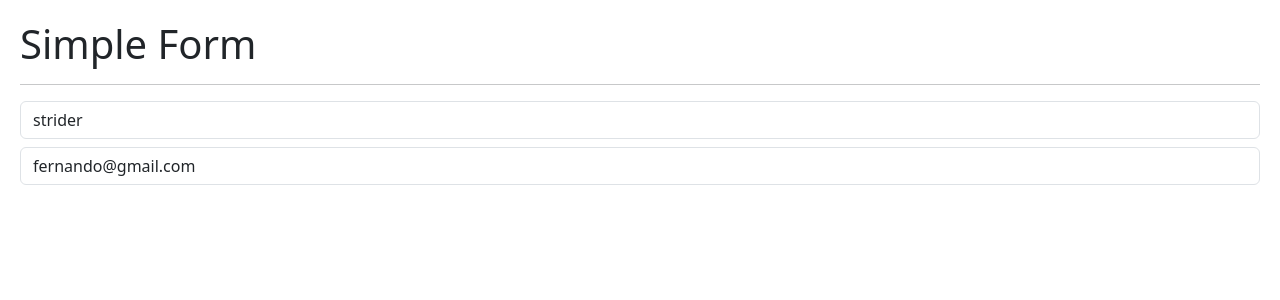
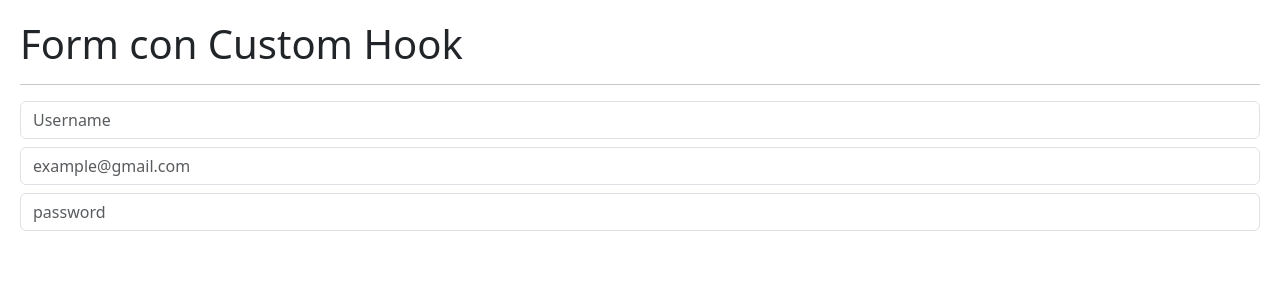
Before and after one commit to Marenco81/Hook-App, a React (Vite) app: page / in a window 1280 px wide. Shown: the top 300 px of the page. Built offline with nearby package versions, Linux system fonts and the light colour scheme.

Commit message:
Formulario con Custom Hook

```diff
--- /dev/null
+++ b/src/02-useEffect/FormWithCustomHook.jsx
@@ -0,0 +1,53 @@
+import { useEffect} from "react"
+import { useForm } from "../hooks/useForm";
+
+
+export const FormWithCustomHook = () => {
+
+
+    const {formState, onInputChange, username, email, password} = useForm({
+        username: '',
+        email: '',
+        password: ''
+    });
+
+    // const {username, email, password} = formState;
+
+
+
+  return (
+    <>
+        <h1>Form con Custom Hook</h1>
+        <hr />
+
+        <input
+            type="text"
+            className="form-control"
+            placeholder="Username"
+            name="username"
+            value={username}
+            onChange={onInputChange}
+        />
+        <input
+            type="email"
+            className="form-control mt-2"
+            placeholder="example@gmail.com"
+            name="email"
+            value={email}
+            onChange={onInputChange}
+        />
+        <input
+            type="password"
+            className="form-control mt-2"
+            placeholder="password"
+            name="password"
+            value={password}
+            onChange={onInputChange}
+        />
+
+
+    </>
+
+
+  )
+}
--- a/src/02-useEffect/Message.jsx
+++ b/src/02-useEffect/Message.jsx
@@ -1,13 +1,19 @@
-import { useEffect } from "react";
+import { useEffect, useState } from "react";
 
 export const Message = () => {
 
+    const [coords, setCoords] = useState({x:0, y:0});
 
     useEffect(() => {
-        console.log('message Mounted');
+
+        const onMouseMove = ({x,y}) => {
+            const coords = {x,y};
+            setCoords(coords);
+        }
+        window.addEventListener('mousemove', onMouseMove);
 
         return () => {
-            console.log('message UnMounted')
+            window.removeEventListener('mousemove', onMouseMove)
         }
 
     }, []);
@@ -16,6 +22,7 @@
   return (
     <>
         <h3>Usuario ya existe</h3>
+        { JSON.stringify(coords) }
     </>
   )
 }
--- /dev/null
+++ b/src/hooks/useForm.js
@@ -0,0 +1,23 @@
+import { useState } from "react";
+
+export const useForm = (initialForm ={} ) => {
+
+    const [formState, setFormState] = useState(initialForm)
+
+
+    const onInputChange = ({target}) => {
+        const {name, value,} = target;
+        setFormState({
+            ...formState,
+            [name]: value,
+        });
+    }
+
+
+    return {
+        ...formState,
+        formState,
+        onInputChange,
+    }
+
+}
--- a/src/main.jsx
+++ b/src/main.jsx
@@ -1,7 +1,8 @@
 import { StrictMode, } from 'react'
 import { createRoot, ReactDOM } from 'react-dom/client'
 import './index.css'
-import { SimpleForm } from './02-useEffect/SimpleForm'
+// import { SimpleForm } from './02-useEffect/SimpleForm'
+import { FormWithCustomHook } from './02-useEffect/FormWithCustomHook'
 // import { CounterWithCustomHook } from './01-useState/CounterWithCustomHook'
 // import { CounterApp } from './01-useState/CounterApp'
 // import { HooksApp } from './HooksApp'
@@ -9,6 +10,6 @@
 
 createRoot(document.getElementById('root')).render(
   <StrictMode>
-    <SimpleForm />
+    <FormWithCustomHook />
   </StrictMode>,
 )
```
